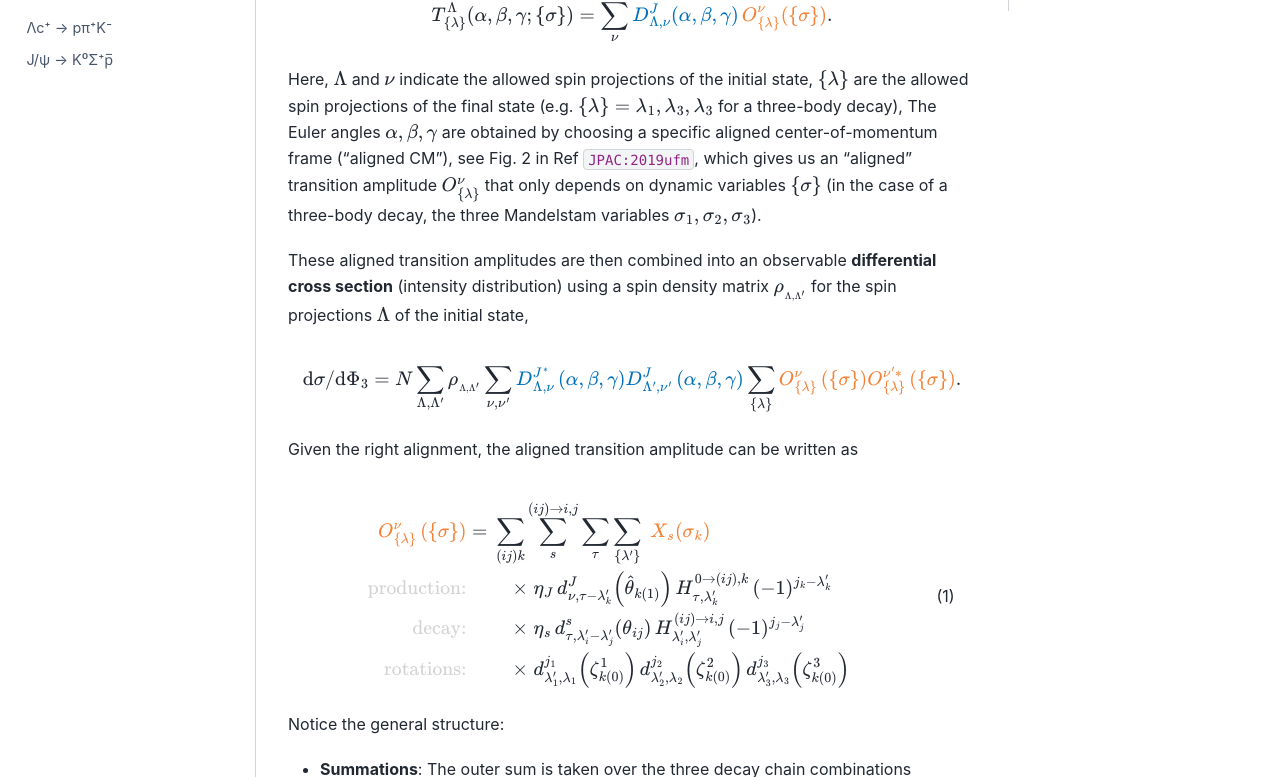
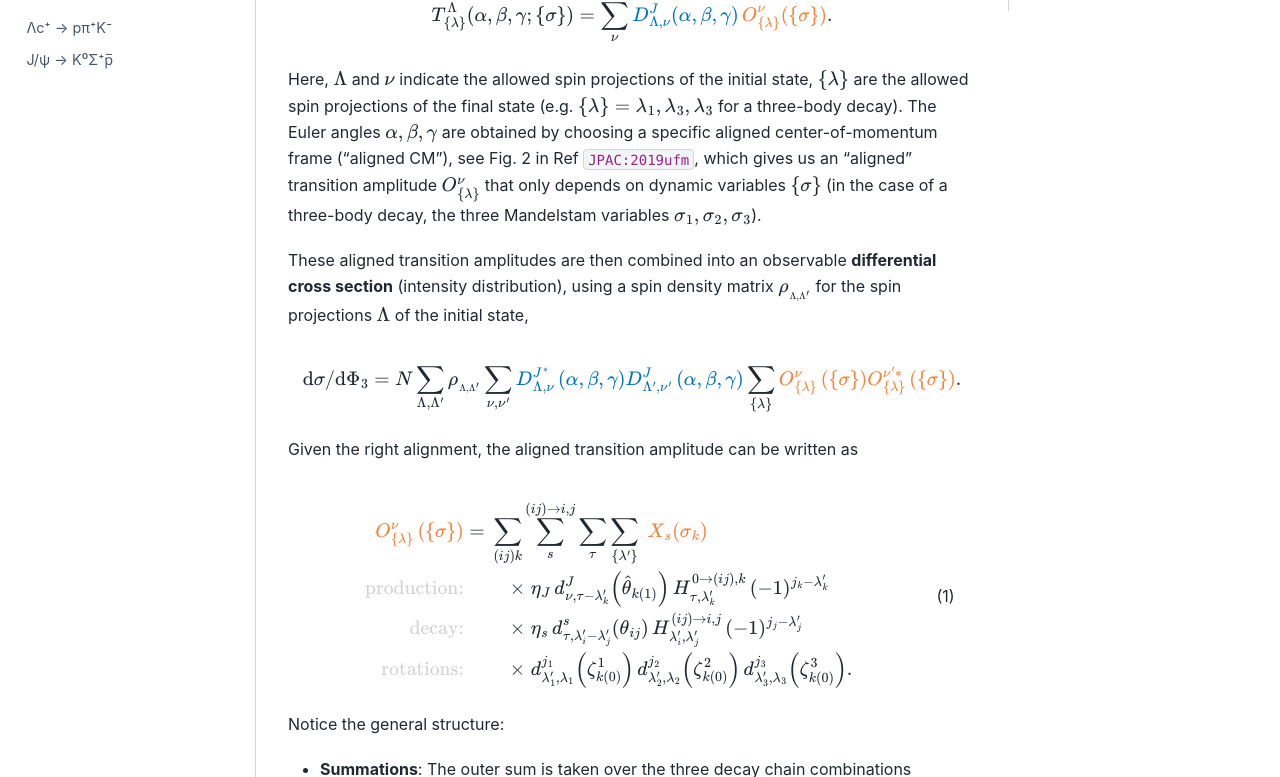
Before and after one commit to ComPWA/ampform-dpd, a Sphinx documentation site: the page built from docs/index.md, in a window 1280 px wide and 1400 px high, scrolled down 1644 px. Shown: the part 164-941 px from the top of the window. Built offline with Sphinx 7.4.7 and the Sphinx Book theme 1.1.4, drawn with Linux system fonts in a browser that asks for light colours; pages that are not in the unit, such as notebooks, are missing from menus; the version number could not be read and is left out; cross-references to code outside the pages are shown as plain code.

Commit message:
DOC: fix punctuation

````diff
--- a/docs/index.md
+++ b/docs/index.md
@@ -82,9 +82,9 @@ T^{\Lambda}_{\{\lambda\}}(\alpha,\beta,\gamma; \{\sigma\}) = \sum_{\nu}
 {\color{Orange} O^\nu_{\{\lambda\}}(\{\sigma\})}.
 $$
 
-Here, $\Lambda$ and $\nu$ indicate the allowed spin projections of the initial state, $\{\lambda\}$ are the allowed spin projections of the final state (e.g. $\{\lambda\}=\lambda_1,\lambda_3,\lambda_3$ for a three-body decay), The Euler angles $\alpha,\beta,\gamma$ are obtained by choosing a specific aligned center-of-momentum frame ("aligned CM"), see Fig.&nbsp;2 in Ref&nbsp;{cite}`JPAC:2019ufm`, which gives us an "aligned" transition amplitude $O^\nu_{\{\lambda\}}$ that only depends on dynamic variables $\{\sigma\}$ (in the case of a three-body decay, the three Mandelstam variables $\sigma_1,\sigma_2,\sigma_3$).
+Here, $\Lambda$ and $\nu$ indicate the allowed spin projections of the initial state, $\{\lambda\}$ are the allowed spin projections of the final state (e.g. $\{\lambda\}=\lambda_1,\lambda_3,\lambda_3$ for a three-body decay). The Euler angles $\alpha,\beta,\gamma$ are obtained by choosing a specific aligned center-of-momentum frame ("aligned CM"), see Fig.&nbsp;2 in Ref&nbsp;{cite}`JPAC:2019ufm`, which gives us an "aligned" transition amplitude $O^\nu_{\{\lambda\}}$ that only depends on dynamic variables $\{\sigma\}$ (in the case of a three-body decay, the three Mandelstam variables $\sigma_1,\sigma_2,\sigma_3$).
 
-These aligned transition amplitudes are then combined into an observable **differential cross section** (intensity distribution) using a spin density matrix $\rho_{_{\Lambda,\Lambda'}}$ for the spin projections $\Lambda$ of the initial state,
+These aligned transition amplitudes are then combined into an observable **differential cross section** (intensity distribution), using a spin density matrix $\rho_{_{\Lambda,\Lambda'}}$ for the spin projections $\Lambda$ of the initial state,
 
 $$
 \mathrm{d}\sigma/\mathrm{d}\Phi_3 = N
@@ -125,7 +125,7 @@ label: aligned-amplitude
 \\ {\color{LightGray}\text{rotations:}} && \quad \times\;
    d^{j_1}_{\lambda'_1,\lambda_1}\!\left(\zeta^1_{k(0)}\right)\,
    d^{j_2}_{\lambda'_2,\lambda_2}\!\left(\zeta^2_{k(0)}\right)\,
-   d^{j_3}_{\lambda'_3,\lambda_3}\!\left(\zeta^3_{k(0)}\right)
+   d^{j_3}_{\lambda'_3,\lambda_3}\!\left(\zeta^3_{k(0)}\right).
 \end{eqnarray*}
 ```
 
````
